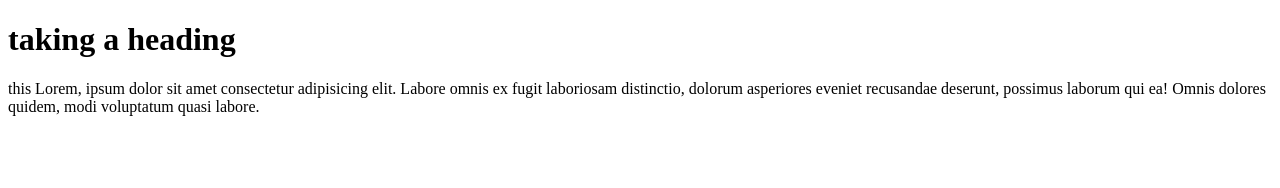
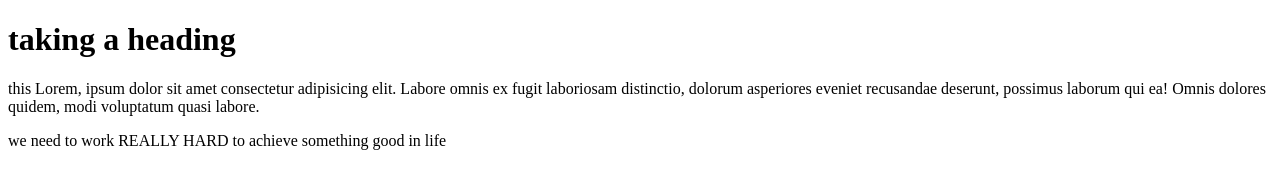
Before and after one commit to jawad75/first-website, a plain HTML site: page index.html in a window 1280 px wide. Drawn offline with Linux system fonts and the light colour scheme.

Commit message:
paragraph

```diff
--- a/index.html
+++ b/index.html
@@ -11,5 +11,7 @@
         taking a heading
     </h1>
     <p>this Lorem, ipsum dolor sit amet consectetur adipisicing elit. Labore omnis ex fugit laboriosam distinctio, dolorum asperiores eveniet recusandae deserunt, possimus laborum qui ea! Omnis dolores quidem, modi voluptatum quasi labore. </p>
+
+    <p>we need to work REALLY HARD to achieve something good in life</p>
 </body>
 </html>
```
